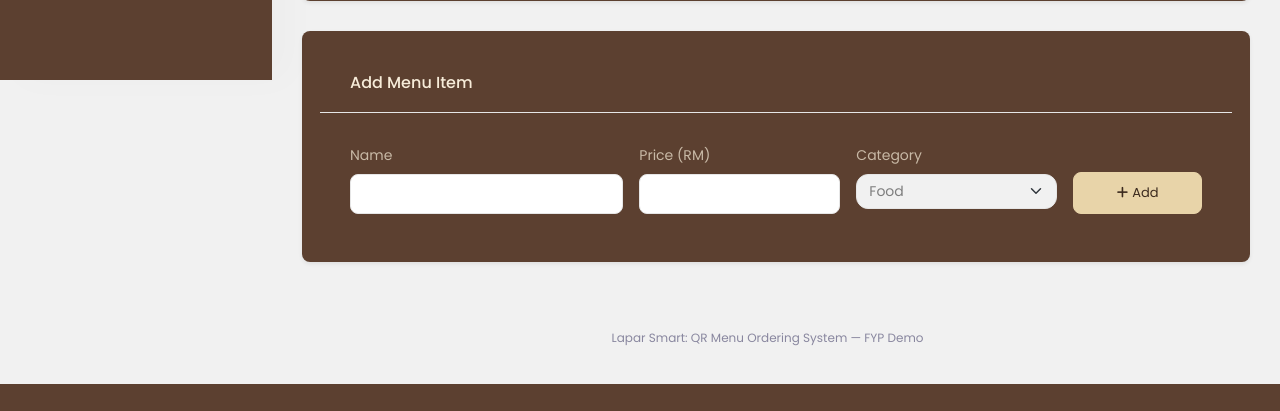
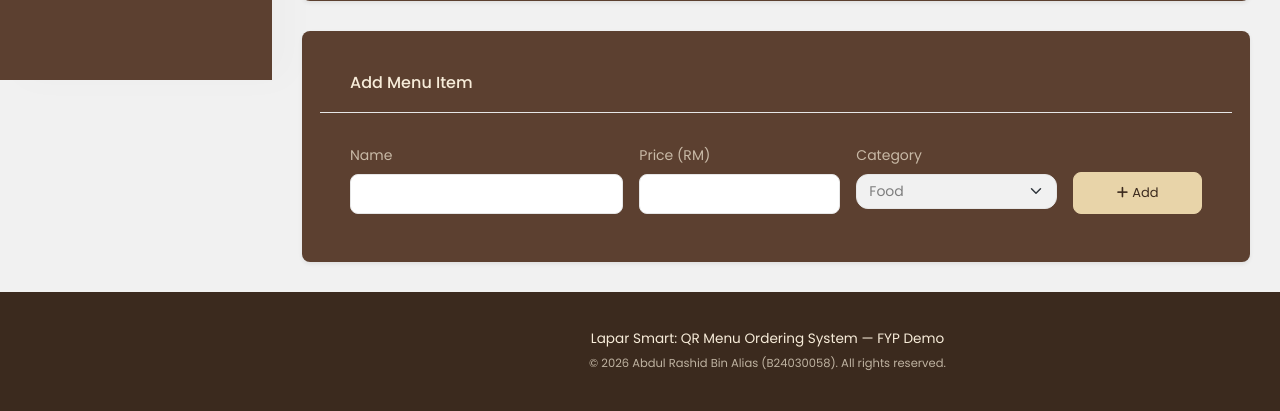
Before and after one commit to nrzfly/lapar-smart-qr-ordering, a Flask app: page /admin/menu in a window 1280 px wide. Shown: the part 720-1131 px from the top of the page. Before the commit the page ends 1104 px from the top, so only its background shows below. Run offline with Flask 3, Linux system fonts and the light colour scheme; the visitor is signed in with stand-in values (Sample User, id 1); data comes from the database, SQL or seed files in the repository; some libraries are stand-ins or nearby versions.

Commit message:
Match admin login button, add wallpaper to login page, footer credit
- Homepage "Cafe Admin Login" now uses btn-primary like "Reserve
  Catering" instead of the outline variant, so both right-panel
  buttons share the same cream fill.
- Admin login page gets the same animated cafe wallpaper background
  used on the staff pages, by adding the shared .lapar-page-body class
  to its wrapper.
- Both footers (staff base.html and admin_base.html) move from a
  light/white background to dark brown with cream text, and gain a
  copyright line crediting Abdul Rashid Bin Alias (B24030058) under
  the existing "FYP Demo" line.

Co-Authored-By: Claude Sonnet 5 <noreply@anthropic.com>

```diff
--- a/app/static/css/lapar.css
+++ b/app/static/css/lapar.css
@@ -300,11 +300,29 @@ body.lapar-body { background: #f4f6fa; }
 }
 .lapar-footer {
   text-align: center;
-  color: var(--lapar-brown);
+  background: var(--lapar-brown-dark);
+  color: var(--lapar-cream-text);
   font-size: 0.78rem;
-  padding: 24px;
+  padding: 20px 24px;
   position: relative;
   z-index: 1;
+}
+.lapar-footer-credit {
+  margin-top: 4px;
+  color: var(--lapar-muted-on-brown);
+  font-size: 0.72rem;
+}
+.lapar-admin-footer {
+  background: var(--lapar-brown-dark) !important;
+}
+.lapar-admin-footer .copyright p {
+  color: var(--lapar-cream-text);
+  margin-bottom: 2px;
+  font-size: 0.85rem;
+}
+.lapar-admin-footer .copyright p.lapar-footer-credit {
+  color: var(--lapar-muted-on-brown);
+  font-size: 0.72rem;
 }
 
 /* QR landing */
--- a/app/templates/admin_base.html
+++ b/app/templates/admin_base.html
@@ -78,9 +78,10 @@
       </div>
     </div>
 
-    <footer class="footer">
+    <footer class="footer lapar-admin-footer">
       <div class="copyright">
-        <p class="text-muted">Lapar Smart: QR Menu Ordering System &mdash; FYP Demo</p>
+        <p>Lapar Smart: QR Menu Ordering System &mdash; FYP Demo</p>
+        <p class="lapar-footer-credit">&copy; 2026 Abdul Rashid Bin Alias (B24030058). All rights reserved.</p>
       </div>
     </footer>
   </div>
--- a/app/templates/admin_login.html
+++ b/app/templates/admin_login.html
@@ -10,7 +10,7 @@
   <link href="{{ url_for('static', filename='css/lapar.css') }}" rel="stylesheet">
 </head>
 <body class="h-100">
-  <div class="authincation h-100">
+  <div class="authincation h-100 lapar-page-body">
     <div class="container h-100">
       <div class="row justify-content-center h-100 align-items-center">
         <div class="col-12 col-md-6 col-xl-4">
```
Also changed, not shown: app/templates/base.html (+5 -2 lines).
